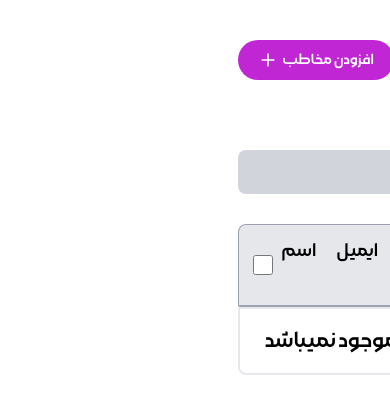
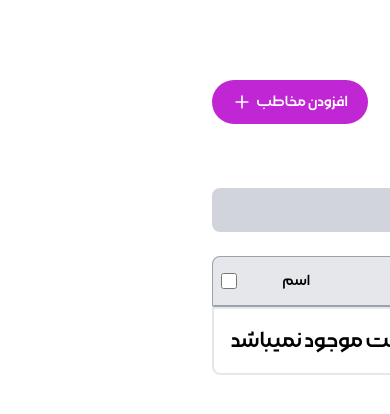
Before and after one commit to omid-agazadeh/Contact-app, a React (Vite) app: page / in a window 390 px wide. Shown: the top 414 px of the page. Built offline with nearby package versions, Linux system fonts and the light colour scheme.

Commit message:
main page done

```diff
--- a/src/components/mainPage/Header.jsx
+++ b/src/components/mainPage/Header.jsx
@@ -4,10 +4,10 @@ import { Link } from "react-router-dom";
 
 function Header() {
    return (
-      <header className="flex justify-between items-center mt-6">
-         <h2 className="text-4xl">لیست مخاطبین</h2>
+      <header className="flex justify-between items-center mt-6 px-2">
+         <h2 className="md:text-4xl text-2xl">لیست مخاطبین</h2>
 
-         <Link to="/Create" className="py-2 px-5 gap-x-1 flex items-center rounded-full border-gray-800 text-white bg-fuchsia-600 hover:bg-fuchsia-700 transition-all duration-300">
+         <Link to="/Create" className="md:py-2 py-2.5 px-5 gap-x-1 flex items-center rounded-full border-gray-800 text-white bg-fuchsia-600 hover:bg-fuchsia-700 transition-all duration-300">
             افزودن مخاطب
             <FiPlus className="w-5 h-5" />
          </Link>
--- a/src/components/mainPage/Main.jsx
+++ b/src/components/mainPage/Main.jsx
@@ -15,18 +15,18 @@ function Main() {
    };
    return (
       <>
-         <div className="xl:container mt-10">
+         <div className="xl:container mt-20">
             <Header />
-            <div className="flex items-center justify-between mt-16">
+            <div className="flex md:flex-row flex-col gap-y-4 items-center md:justify-between mt-16 px-2">
                <Search setLocal={setLocal} selectedItems={selectedItems} />
                {selectedItems.length !== 0 && <SelctedDelete selectedItems={selectedItems} setLocal={setLocal} local={local} />}
             </div>
-            <div className=" mt-6">
-               <div className="grid grid-cols-8 text-center bg-gray-200 text-xl border-x border-t border-gray-400 py-3 rounded-t-lg">
-                  <span className="col-span-2">اقدام</span>
-                  <span className="col-span-2">شماره موبایل</span>
-                  <span className="col-span-2 text-end">ایمیل</span>
-                  <span className="col-span-1 text-end pr-5">اسم</span>
+            <div className=" mt-6 px-2">
+               <div className="grid md:grid-cols-8 grid-cols-12  text-center bg-gray-200 md:text-xl border-x border-t border-gray-400 py-3 rounded-t-lg">
+                  <span className="md:col-span-2 col-span-2">اقدام</span>
+                  <span className="md:col-span-2 hidden md:block ">شماره موبایل</span>
+                  <span className="md:col-span-2 col-span-5 text-center md:text-end">ایمیل</span>
+                  <span className="md:col-span-1 col-span-4 md:text-end text-center pr-5">اسم</span>
                   <SelectAll setSelectedItems={setSelectedItems} local={local} selectedItems={selectedItems} />
                </div>
                {local && (
--- a/src/components/mainPage/Search.jsx
+++ b/src/components/mainPage/Search.jsx
@@ -12,10 +12,10 @@ function Search({ setLocal, selectedItems }) {
    };
    return (
       <>
-         <label htmlFor="" className="text-lg">
+         <label htmlFor="" className="text-lg md:block hidden">
             جستجو در مخاطبین:
          </label>
-         <div className={`${selectedItems.length !== 0 ? 'w-9/12' : 'w-10/12'}  relative`}>
+         <div className={`${selectedItems.length !== 0 ? 'lg:w-8/12 md:w-7/12 w-full' : 'lg:w-10/12 md:w-9/12 w-full'}  relative`}>
             <input
                onChange={searchHanler}
                placeholder="جستجو"
--- a/src/components/mainPage/SelctedDelete.jsx
+++ b/src/components/mainPage/SelctedDelete.jsx
@@ -14,7 +14,7 @@ function SelctedDelete({ selectedItems, setLocal, local }) {
    return (
       <>
          {selectModule && <SelectModule selctedDelete={selctedDelete} setSelecttModule={setSelecttModule} />}
-         <div onClick={() => setSelecttModule(true)} className="py-2 px-4  rounded-full  bg-red-500 hover:scale-110 text-white transition-all duration-200 cursor-pointer">
+         <div onClick={() => setSelecttModule(true)} className="py-2 px-4 w-full md:w-auto text-center md:text-base text-xl  rounded-full  bg-red-500 hover:scale-110 text-white transition-all duration-200 cursor-pointer">
             پاک کردن همه
          </div>
       </>
--- a/src/components/mainPage/SelectAll.jsx
+++ b/src/components/mainPage/SelectAll.jsx
@@ -12,7 +12,7 @@ function SelectAll({ setSelectedItems, local, selectedItems }) {
    };
    return (
       <div className="flex items-center justify-center ">
-         <input onClick={checkAllHandler} checked={!selectedItems.length ? false : true} readOnly className="col-span-1 accent-fuchsia-700 w-5 h-5" type="checkbox" />
+         <input onClick={checkAllHandler} checked={!selectedItems.length ? false : true} readOnly className="col-span-1 accent-fuchsia-700 md:w-5 w-4 md:h-5 h-4" type="checkbox" />
       </div>
    );
 }
--- a/src/components/mainPage/Users.jsx
+++ b/src/components/mainPage/Users.jsx
@@ -6,28 +6,24 @@ import { useState } from 'react';
 
 function Users({ data, setLocal, selectedData, selectedItems }) {
    const [module, setmodule] = useState(false);
-
-   const deleteHandler = () => {
-      const local = JSON.parse(localStorage.getItem('formData'));
-      localStorage.setItem('formData', JSON.stringify(local.filter((e) => e.id !== data.id)));
-      setLocal(JSON.parse(localStorage.getItem('formData')) || []);
-   };
    return (
       <>
-         {module && <Module setmodule={setmodule} deleteHandler={deleteHandler} />}
-         <div className=" grid grid-cols-8 text-center  py-3 text-lg border-b border-b-gray-400">
-            <div className="flex col-span-2 justify-center items-center gap-x-5">
-               <FaRegTrashAlt className="text-red-500 cursor-pointer" onClick={() => setmodule(true)} />
-               <Link className="text-purple-500" to={`/edit/${data.id}`}>
-                  <FiEdit3 />
+         {module && <Module setmodule={setmodule} data={data} setLocal={setLocal} />}
+         <div className=" grid md:grid-cols-8 grid-cols-12 text-center  py-3 md:text-lg border-b border-b-gray-400">
+            <div className="flex md:col-span-2 col-span-2 justify-center items-center md:gap-x-5 gap-x-2">
+               <div className='text-red-500 p-1  hover:bg-red-500 hover:text-white  transition-all duration-200 cursor-pointer'>
+                  <FaRegTrashAlt className='md:w-6 md:h-6'  onClick={() => setmodule(true)} />
+               </div>
+               <Link className="text-purple-500 p-1  hover:bg-purple-500 hover:text-white  transition-all duration-200 cursor-pointer" to={`/edit/${data.id}`}>
+                  <FiEdit3 className='md:w-6 md:h-6' />
                </Link>
             </div>
-            <span className="col-span-2">{data.phoneNumber}</span>
-            <span className="col-span-2 text-end">{data.email}</span>
-            <span className="col-span-1 text-end pr-5 border-r-2  text-xl">{data.name}</span>
+            <span className="md:col-span-2 hidden md:block">{data.phoneNumber}</span>
+            <span className="md:col-span-2 col-span-5 text-end mt-0.5 md:text-base text-sm">{data.email}</span>
+            <span className="md:col-span-1 col-span-4 text-end pr-5 md:text-xl  text-sm">{data.name}</span>
             <div className="flex items-center justify-center ">
                <input
-                  className="col-span-1 w-5 h-5 accent-fuchsia-700"
+                  className="col-span-1 md:w-5 w-4 md:h-5 h-4 accent-fuchsia-700"
                   type="checkbox"
                   checked={selectedItems.find((selcet) => selcet === data.id) ? true : false}
                   onChange={(e) => selectedData(data.id, e.target.checked)}
--- a/src/components/mainPage/modules/Module.jsx
+++ b/src/components/mainPage/modules/Module.jsx
@@ -1,4 +1,12 @@
-function Module({ setmodule, deleteHandler }) {
+import { useState } from 'react';
+
+function Module({ setmodule, data, setLocal}) {
+   const deleteHandler = () => {
+      const local = JSON.parse(localStorage.getItem('formData'));
+      localStorage.setItem('formData', JSON.stringify(local.filter((e) => e.id !== data.id)))
+      setLocal(JSON.parse(localStorage.getItem('formData')) || []);
+   };
+
    return (
       <div className="absolute inset-0 mx-auto my-auto h-fit w-fit py-10 md:px-56 sm:px-44 px-12 backdrop-blur-md border-2 border-white/20 text-black shadow-xl rounded-md z-20 flex flex-col items-center justify-center gap-y-8">
          <span className="text-center font-medium text-xl">
```
